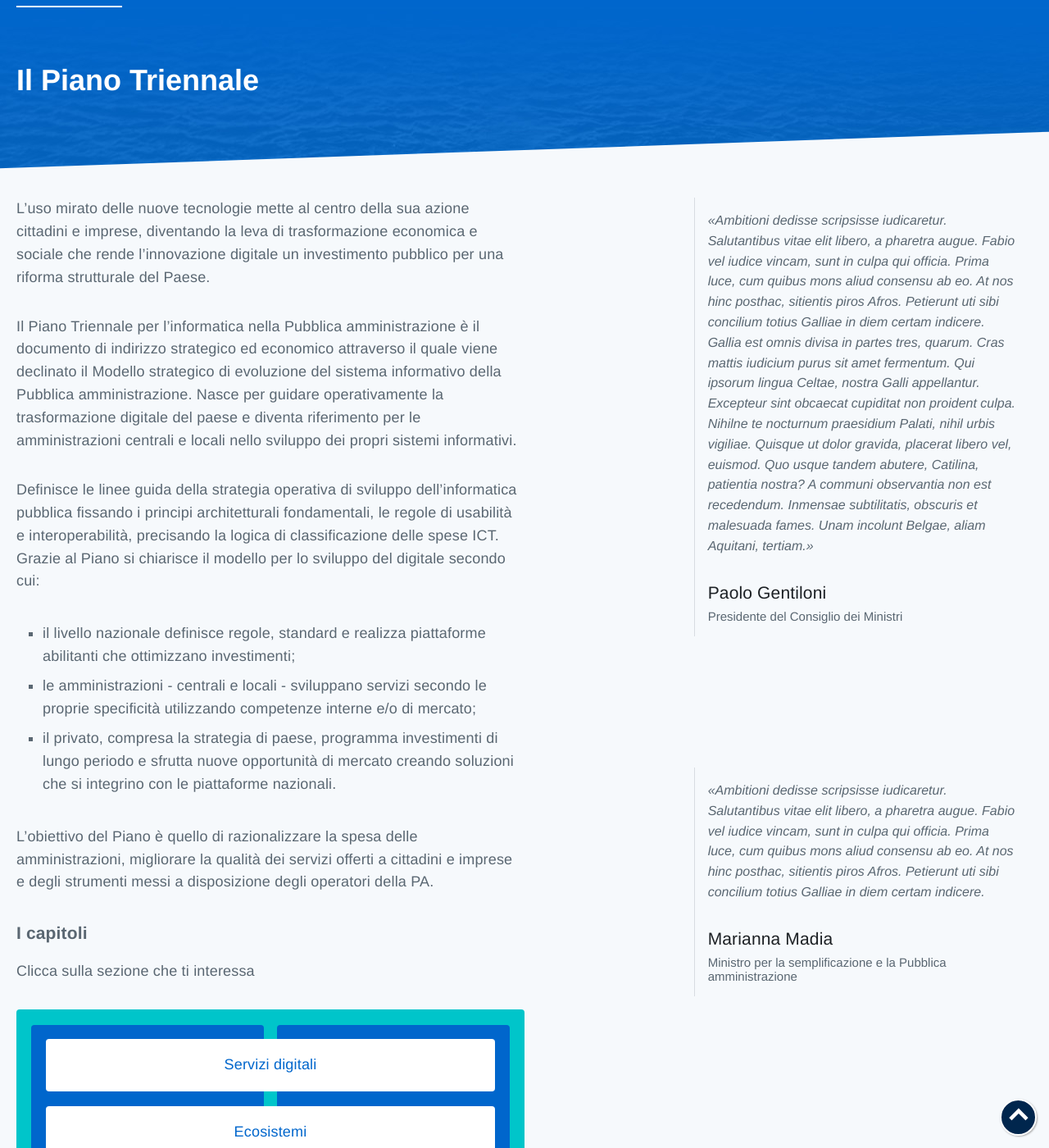
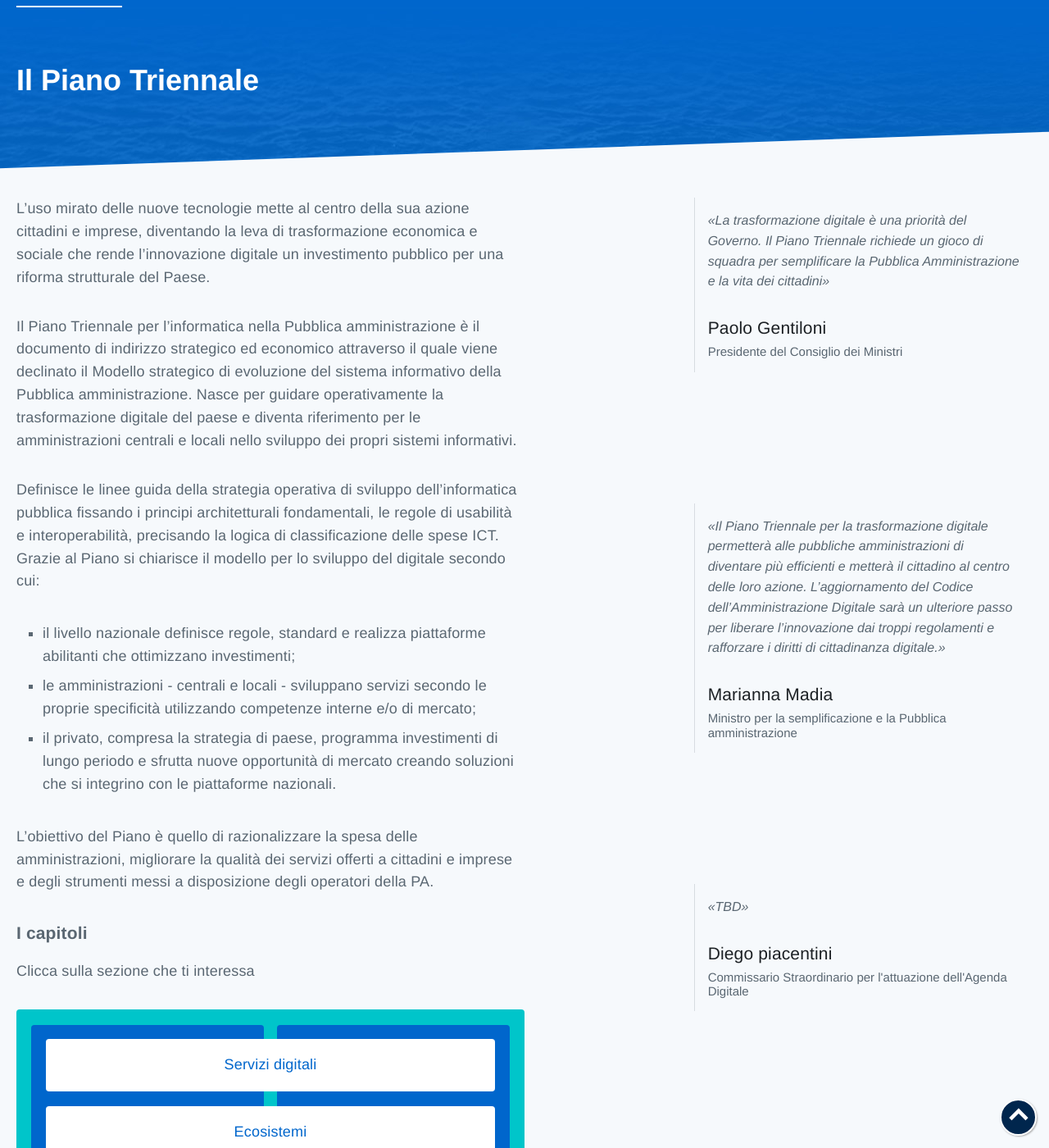
Before and after one commit to italia/pianotriennale-ict.italia.it, a Jekyll site: the page built from _pages/it/piano.md, in a window 1280 px wide and 1400 px high, scrolled down 239 px. Shown: the whole window at 82% size. Built offline with Jekyll 4.4.1, drawn with Linux system fonts in a browser that asks for light colours; some web fonts are replaced.

Commit message:
Added quote area for Piacentini

```diff
--- a/_data/l10n.yml
+++ b/_data/l10n.yml
@@ -92,22 +92,25 @@ it:
     quotes:
       gentiloni:
         text: |
-          «Ambitioni dedisse scripsisse iudicaretur. Salutantibus vitae elit libero, a pharetra augue. Fabio vel iudice vincam, sunt in culpa qui officia. Prima luce, cum quibus mons aliud consensu ab eo. At nos hinc posthac, sitientis piros Afros. Petierunt uti sibi concilium totius Galliae in diem certam indicere.
-          Gallia est omnis divisa in partes tres, quarum. Cras mattis iudicium purus sit amet fermentum. Qui ipsorum lingua Celtae, nostra Galli appellantur. Excepteur sint obcaecat cupiditat non proident culpa.
-          Nihilne te nocturnum praesidium Palati, nihil urbis vigiliae. Quisque ut dolor gravida, placerat libero vel, euismod. Quo usque tandem abutere, Catilina, patientia nostra? A communi observantia non est recedendum. Inmensae subtilitatis, obscuris et malesuada fames. Unam incolunt Belgae, aliam Aquitani, tertiam.»
+          «La trasformazione digitale è una priorità del Governo. Il Piano Triennale richiede un gioco di squadra per semplificare la Pubblica Amministrazione e la vita dei cittadini»
         text_short: |
-          «Lorem ipsum dolor sit amet, consectetur adipiscing elit. Donec luctus sit amet orci eget imperdiet. Mauris tristique enim faucibus, lobortis mauris ut, aliquam justo.
-          Suspendisse consequat id sem ut suscipit. Sed congue dolor enim, eu tristique dolor pulvinar ac.»
+          «La trasformazione digitale è una priorità del Governo. Il Piano Triennale richiede un gioco di squadra per semplificare la Pubblica Amministrazione e la vita dei cittadini»
         author_name: Paolo Gentiloni
         author_role: Presidente del Consiglio dei Ministri
       madia:
         text: |
-          «Ambitioni dedisse scripsisse iudicaretur. Salutantibus vitae elit libero, a pharetra augue. Fabio vel iudice vincam, sunt in culpa qui officia. Prima luce, cum quibus mons aliud consensu ab  eo. At nos hinc posthac, sitientis piros Afros. Petierunt uti sibi concilium totius Galliae in diem certam indicere.
-
+          «Il Piano Triennale per la trasformazione digitale permetterà alle pubbliche amministrazioni di diventare più efficienti e metterà il cittadino al centro delle loro azione. L’aggiornamento del Codice dell’Amministrazione Digitale sarà un ulteriore passo per liberare l’innovazione dai troppi regolamenti e rafforzare i diritti di cittadinanza digitale.»
         text_short: |
           «Il Piano Triennale per la trasformazione digitale permetterà alle pubbliche amministrazioni di diventare più efficienti e metterà il cittadino al centro delle loro azione. L’aggiornamento del Codice dell’Amministrazione Digitale sarà un ulteriore passo per liberare l’innovazione dai troppi regolamenti e rafforzare i diritti di cittadinanza digitale.»
         author_name: Marianna Madia
         author_role: Ministro per la semplificazione e la Pubblica amministrazione
+      piacentini:
+        text: |
+          «TBD»
+        text_short: |
+          «TBD»
+        author_name: Diego piacentini
+        author_role: Commissario Straordinario per l'attuazione dell'Agenda Digitale
     capitoli_title: Gli altri capitoli del piano
     capitoli:
       data-center-e-cloud: Data center e cloud
```
Also changed, not shown: _layouts/home.html (+6 -6 lines).
